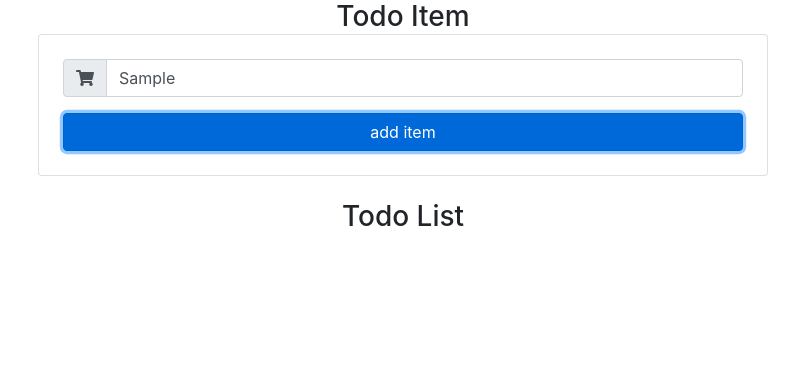
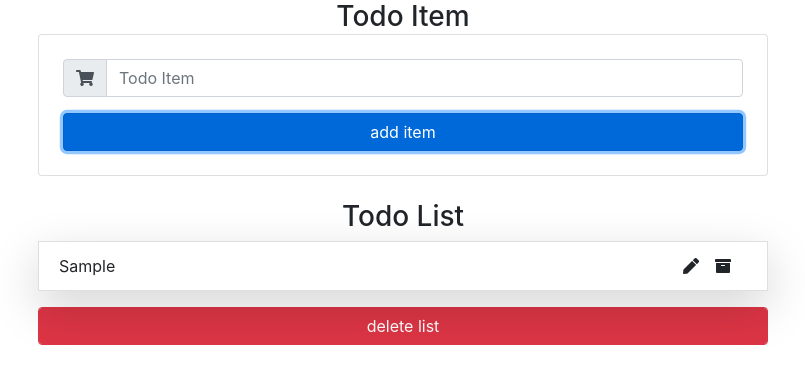
Before and after one commit to emmeiwhite/todo-list, a React (Create React App) app: page / in a window 1280 px wide. Both pictures are taken after typing "Sample" into the empty fields and a click on the button "add item". Shown: the top 384 px of the page, without its empty margins (237-1042 px from the left). Built offline with nearby package versions, Linux system fonts and the light colour scheme.

Commit message:
Adding and Deleting list Items functionality completed

```diff
--- a/src/App.js
+++ b/src/App.js
@@ -12,12 +12,24 @@ import 'bootstrap/dist/css/bootstrap.min.css';
 class App extends React.Component {
   state = {
     todos: [],
-    item: ''
+    item: '',
+    id: uuidv4(),
+    isEdit: false
   };
 
   handleSubmit = (e) => {
     e.preventDefault();
-    console.log("handleSubmit is called !!!");
+
+    const newItem = {
+      name: this.state.item,
+      id: this.state.id
+    };
+
+    this.setState({
+      item: '',
+      todos: [...this.state.todos, newItem],
+    });
+
   }
 
   handleChange = (e) => {
@@ -32,7 +44,9 @@ class App extends React.Component {
   }
 
   handleDelete = () => {
-    console.log("handleDelete is called !!!")
+    this.setState({
+      todos: []
+    })
   }
 
   render() {
@@ -44,6 +58,7 @@ class App extends React.Component {
             <TodoInput
               handleChange={this.handleChange}
               handleSubmit={this.handleSubmit}
+              todoItem={this.state.item}
             />
 
             <TodoList
--- a/src/components/List.js
+++ b/src/components/List.js
@@ -3,11 +3,11 @@ import React from 'react'
 const iconStyle = { marginRight: '1rem', cursor: 'pointer' }
 
 
-function List({ item }) {
+function List({ id, name }) {
   return (
-    <li className="list-group-item d-flex justify-content-between align-items-center">
+    <li className="list-group-item d-flex justify-content-between align-items-center mb-3 shadow-lg">
       <span>
-        {item}
+        {name}
       </span>
 
       <div>
--- a/src/components/TodoInput.js
+++ b/src/components/TodoInput.js
@@ -2,23 +2,26 @@ import React, { Component } from 'react';
 
 class TodoInput extends Component {
   render() {
-    const { handleSubmit, handleChange } = this.props;
+    const { handleSubmit, handleChange, todoItem } = this.props;
     return (
       <React.Fragment>
         <h3 className="p-0 m-0">Todo Item</h3>
         <form className="card p-4" onSubmit={handleSubmit}>
-          <div class="input-group mb-3">
-            <div class="input-group-prepend">
+          <div className="input-group mb-3">
+            <div className="input-group-prepend">
               <label className="input-group-text" htmlFor="todoItem">
                 <i className="fas fa-shopping-cart" aria-hidden="true"></i>
               </label>
             </div>
-            <input type="text" class="form-control" placeholder="Todo Item" id="todoItem"
+            <input
+              type="text" className="form-control"
+              required placeholder="Todo Item" id="todoItem"
               onChange={handleChange}
+              value={todoItem}
             />
           </div>
 
-          <button className="btn btn-primary btn-block">add item</button>
+          <button className="btn btn-primary btn-block" type="submit">add item</button>
         </form>
       </React.Fragment>
     )
--- a/src/components/TodoList.js
+++ b/src/components/TodoList.js
@@ -4,13 +4,15 @@ import List from './List';
 class TodoList extends Component {
 
   render() {
-    const { todos } = this.props;
+    const { todos, handleDelete } = this.props;
     return (
       <ul className="list-group mt-4">
         <h3>Todo List</h3>
         {
-          todos.length > 0 && <List />
+          todos.length > 0 && todos.map((todo => <List key={todo.id} id={todo.id} name={todo.name} />))
         }
+
+        <button className="btn-danger btn-block form-control" onClick={handleDelete}>delete list</button>
       </ul>
     )
   }
```
